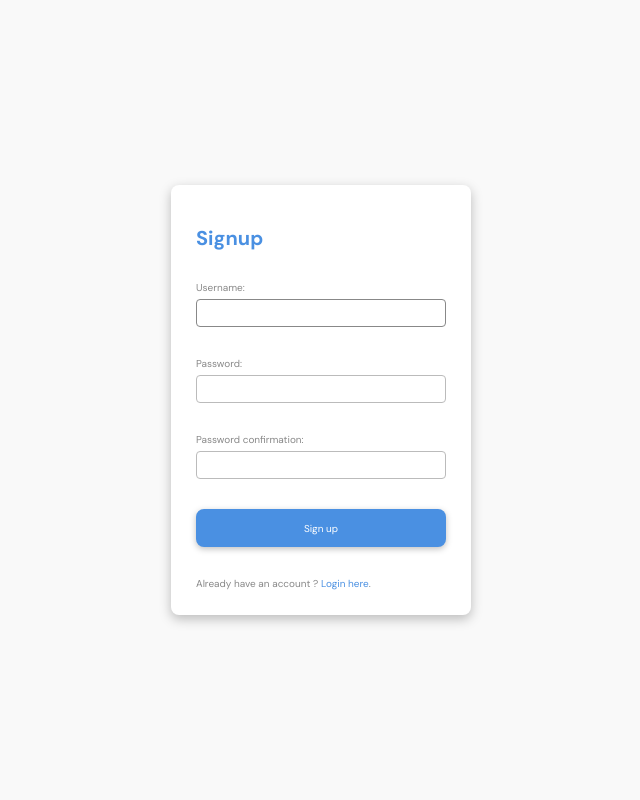
After one commit to gbollybambam/django-practice-projects, a Django app: page /weather/signup/ in a window 1280 px wide. The commit adds this page. Shown: the whole page, without its empty margins (319-959 px from the left). Run offline with Django 5.2, Linux system fonts and the light colour scheme.

Commit message:
Refined user auth UI  and fixed map display issues.

```diff
--- a/air_temperature/weather/forms.py
+++ b/air_temperature/weather/forms.py
@@ -51,7 +51,3 @@ class CustomUserCreationForm(UserCreationForm):
     class Meta:
         model = CustomUser
         fields = ('username', 'password1', 'password2')
-
-    def _init_(self, *args, **kwargs):
-        super().__init__(*args, **kwargs)
-        self.fields['username'].help_text = 'Required. 150 characters or fewer. Letters, digit and @/.//_ only'
--- /dev/null
+++ b/air_temperature/weather/static/weather/styles/signup.css
@@ -0,0 +1,114 @@
+.signup-section {
+    position: relative;
+    width: 100%;
+    height: 100vh;
+    background-color: #f9f9f9;
+}
+
+.container {
+    position: absolute;
+    top: 50%;
+    left: 50%;
+    transform: translate(-50%, -50%);
+    color: #888;
+    background-color: #ffffff;
+    padding: 2.5rem;
+    border-radius: 8px;
+    box-shadow: 0 4px 12px rgba(0, 0, 0, 0.25);
+}
+
+.container h2 {
+    font-family: "DM Sans", sans-serif;
+    font-weight: 700;
+    font-size: 2rem;
+    color: #4a90e2;
+    padding-top: 1.5rem;
+    display: block;
+    padding-bottom: 1rem;
+}
+
+.form {
+    display: flex;
+    flex-direction: column;
+    width: 100%;
+}
+
+.form-content {
+    width: 25rem;
+}
+
+.form label {
+    font-family: "DM Sans", sans-serif;
+    display: block;
+    padding-top: 2rem;
+    padding-bottom: 0.5rem;
+}
+
+.form input[type="text"],
+.form input[type="password"] {
+    padding: 0.75rem 1rem;
+    margin-bottom: 1rem;
+    border: 1px solid #BBB;
+    border-radius: 4px;
+    font-size: 1rem;
+    transition: border-color 0.3s ease;
+}
+
+.form input[type="text"]:focus,
+.form input[type="password"]:focus {
+    border-color: #888;
+    outline: none;
+}
+
+.form input[type="text"],
+.form input[type="password"],
+.form button {
+    width: 100%;
+}
+
+.btn {
+    margin: 2rem 0;
+    padding: 1.25rem 1rem;
+    background-color: #4a90e2;
+    color: white;
+    border: none;
+    border-radius: 8px;
+    font-size: 1rem;
+    font-family: "DM sans", sans-serif;
+    cursor: pointer;
+    transition: background-color 0.3s ease, box-shadow 0.3s ease;
+    box-shadow: 0 2px 6px rgba(0, 0, 0, 0.25);
+}
+
+.btn:hover {
+    background-color: #357ABD;
+    box-shadow: 0 4px 12px rgba(0, 0, 0, 0.25);
+}
+
+.text {
+    margin-top: 1rem;
+    font-size: 1rem;
+}
+
+.text a {
+    color: #4a90e2;
+    text-decoration: none;
+}
+
+.errorlist {
+    list-style: none;
+    padding: 1rem;
+    margin-bottom: 1rem;
+    background-color: #f8d7da;
+    /* Light red background */
+    color: #721c24;
+    /* Dark red text */
+    border: 1px solid #f5c6cb;
+    border-radius: 4px;
+    font-family: "DM Sans", sans-serif;
+    font-size: 0.9rem;
+}
+
+.errorlist li {
+    margin-left: 0;
+}
--- a/air_temperature/weather/templates/base_generic.html
+++ b/air_temperature/weather/templates/base_generic.html
@@ -1,3 +1,4 @@
+{% load static %}
 <!DOCTYPE html>
 <html lang="en">
     <head>
@@ -10,9 +11,11 @@
         <link
             href="https://fonts.googleapis.com/css2?family=DM+Sans:ital,opsz,wght@0,9..40,100..1000;1,9..40,100..1000&display=swap"
             rel="stylesheet">
+
         <!-- <link rel="icon" href="img/favicon.png" /> -->
         <!-- <link rel="apple-touch-icon" href="img/apple-touch-icon.png" /> -->
         <!-- <link rel="manifest" href="manifest.webmanifest" /> -->
+        <link rel="stylesheet" href="{% static 'weather/styles/general.css' %}" />
          {% block leaf %}
          {% endblock %}
 
--- /dev/null
+++ b/air_temperature/weather/templates/registration/signup.html
@@ -0,0 +1,39 @@
+{% extends "base_generic.html" %}
+{% load static %}
+
+{% block leaf %}
+<link rel="stylesheet" href="{% static 'weather/styles/signup.css' %}" />
+{% endblock %}
+
+{% block content %}
+<section class="signup-section">
+    <div class="container">
+        <h2>Signup</h2>
+        <div class="form-content">
+            <form class="form" method="POST">
+                {% csrf_token %}
+                <div>
+                    {{ form.username.label_tag }}
+                    {{ form.username }}
+                    {{ form.username.errors }}
+                    {# omit help text #}
+                </div>
+                <div>
+                    {{ form.password1.label_tag }}
+                    {{ form.password1 }}
+                    {{ form.password1.errors }}
+                    {# omit help text #}
+                </div>
+                <div>
+                    {{ form.password2.label_tag }}
+                    {{ form.password2 }}
+                    {{ form.password2.errors }}
+                    {# omit help text #}
+                </div>
+                <button class="btn" type="submit">Sign up</button>
+            </form>
+        </div>
+        <p class="text">Already have an account ? <a href="{% url 'login' %}">Login here</a>.</p>
+    </div>
+</section>
+{% endblock %}
--- a/air_temperature/weather/templates/weather/weather.html
+++ b/air_temperature/weather/templates/weather/weather.html
@@ -11,7 +11,7 @@
         height: 400px;
     }
 </style>
-<script src="{% static 'js/map.js' %}"></script>
+<script src="{% static 'weather/js/map.js' %}"></script>
 {% endblock %}
 
 {% block content %}
--- a/air_temperature/weather/urls.py
+++ b/air_temperature/weather/urls.py
@@ -8,5 +8,5 @@ urlpatterns = [
     # authentication
     path('login/', auth_views.LoginView.as_view(template_name='login.html'), name='login'),
     path('logout/', auth_views.LogoutView.as_view(), name='logout'),
-    path('register/', views.register, name='register'),
+    path('signup/', views.signup, name='signup'),
 ]
--- a/air_temperature/weather/views.py
+++ b/air_temperature/weather/views.py
@@ -83,14 +83,14 @@ def get_location(request):
     except requests.exceptions.RequestException as e:
         return JsonResponse({'error': 'Failed to fetch location data'}, status=500)
 
-def register(request):
+def signup(request):
     if request.method == 'POST':
         form = CustomUserCreationForm(request.POST)
         if form.is_valid():
             form.save()
             return redirect('login')
         else:
-            return render(request, 'registration/register.html', {'form': form})
+            return render(request, 'registration/signup.html', {'form': form})
     else:
         form = CustomUserCreationForm()
-        return render(request, 'registration/register.html', {'form': form})
+        return render(request, 'registration/signup.html', {'form': form})
```
Also changed, not shown: air_temperature/weather/static/weather/js/map.js (+4 -4 lines), air_temperature/weather/static/weather/styles/logged_out.css (added, +26 -0 lines), air_temperature/weather/static/weather/styles/login.css (+28 -26 lines), air_temperature/weather/templates/registration/logged_out.html (+8 -3 lines), air_temperature/weather/templates/registration/login.html (+1 -181 lines), air_temperature/weather/templates/registration/register.html (deleted, +0 -15 lines).
